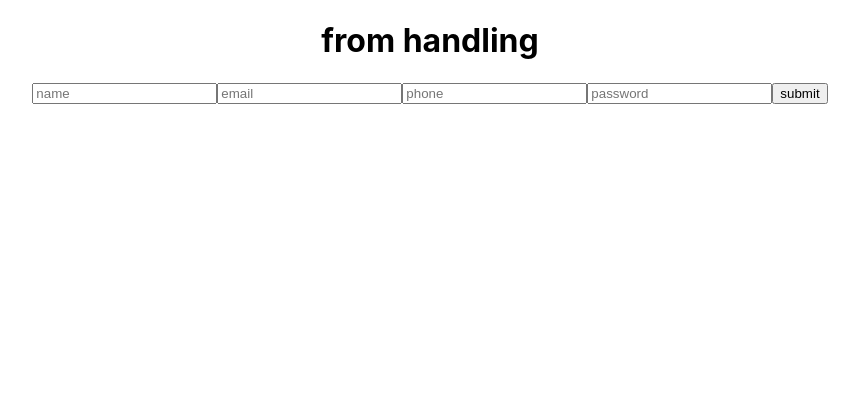
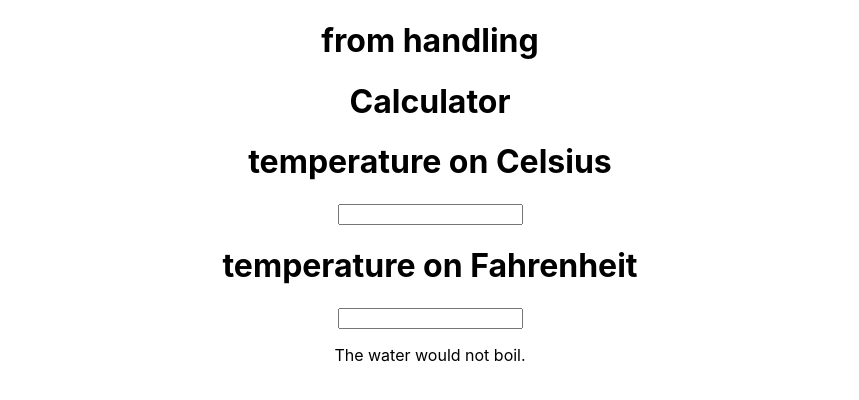
Before and after one commit to Tanvirkhan65/react-learning-all, a React (Vite) app: page / in a window 1280 px wide. Shown: the top 400 px of the page, without its empty margins (210-1069 px from the left). Built offline with nearby package versions, Linux system fonts and the light colour scheme.

Commit message:
lifting up pattern

```diff
--- a/src/App.jsx
+++ b/src/App.jsx
@@ -1,11 +1,12 @@
+import React from 'react';
 import './App.css';
-import From from './From';
+import Calculator from './components/Calculator';
 
 const App = () => {
   return (
     <div className="App">
       <h1>from handling</h1>
-      <From />
+      <Calculator />
     </div>
   );
 };
--- a/src/From.jsx
+++ /dev/null
@@ -1,56 +0,0 @@
-import React, { Component } from 'react';
-
-export default class From extends Component {
-    state = {
-        name: '',
-        email: '',
-        phone: '',
-        password: ''
-    }
-    handleChange = (e) => {
-        e.preventDefault();
-        this.setState({
-            [e.target.name]: e.target.value
-        })
-    }
-    handleSubmit = (e) => {
-        const {name,email,phone,password} = this.state;
-        alert(`${name} and ${email} and ${phone} and ${password}`)
-    }
-  render() {
-    return (
-		<div>
-			<form onSubmit={this.handleSubmit}>
-				<input
-					onChange={this.handleChange}
-					type="text"
-					name="name"
-					placeholder="name"
-				/>
-				<input
-					onChange={this.handleChange}
-					type="text"
-					name="email"
-					placeholder="email"
-				/>
-				<input
-					onChange={this.handleChange}
-					type="text"
-					name="phone"
-					placeholder="phone"
-				/>
-				<input
-					onChange={this.handleChange}
-					type="password"
-					name="password"
-					placeholder="password"
-				/>
-				<input
-					type="submit"
-					value="submit"
-				/>
-			</form>
-		</div>
-	);
-  }
-}
--- /dev/null
+++ b/src/components/BoilingVerdict.jsx
@@ -0,0 +1,20 @@
+import React from 'react';
+
+const BoilingVerdict = ({ temperature }) => {
+  if (temperature > 100) {
+    return (
+      <p>
+        The water would boil.
+        {temperature }
+      </p>
+    );
+  }
+  return (
+    <p>
+      The water would not boil.
+      {temperature }
+    </p>
+  );
+};
+
+export default BoilingVerdict;
--- /dev/null
+++ b/src/components/Calculator.jsx
@@ -0,0 +1,44 @@
+import React, { Component } from 'react';
+import BoilingVerdict from './BoilingVerdict';
+import { Convert, onCelsius, onFahrenheit } from './tempCalculator';
+import TemperatureInput from './TemperatureInput';
+export default class Calculator extends Component {
+  constructor(props) {
+    super(props);
+
+    this.state = {
+      temperature: '',
+      scale: 'c',
+    };
+  }
+     handleTemperatureChange = (e,scale) => {
+    this.setState({ temperature: e.target.value,scale:scale });
+  }
+
+    render() {
+        const { temperature, scale } = this.state;
+        let celsius,fahrenheit;
+        if (scale === 'c') {
+            fahrenheit = Convert(temperature,onFahrenheit);
+        } else {
+            fahrenheit=temperature;
+        }
+        if(scale === 'f'){
+            celsius = Convert(temperature, onCelsius);
+        } else {
+            celsius=temperature;
+        }
+
+
+
+    return (
+        <div>
+            <h1>Calculator</h1>
+            <TemperatureInput scale="c" temperature={celsius}
+                handleTemperatureChange={this.handleTemperatureChange} />
+            <TemperatureInput scale="f" temperature={ fahrenheit} handleTemperatureChange={this. handleTemperatureChange} />
+            <BoilingVerdict temperature={celsius} />
+        </div>
+    );
+  }
+}
--- /dev/null
+++ b/src/components/TemperatureInput.jsx
@@ -0,0 +1,20 @@
+import React from 'react';
+
+const scaleName = {
+  c: 'Celsius',
+  f: 'Fahrenheit',
+};
+const TemperatureInput = ({ scale, temperature, handleTemperatureChange }) => {
+  return (
+    <div>
+      <h1>
+        temperature on
+        {' '}
+        {scaleName[scale] }
+      </h1>
+      <input value={temperature} type="text" onChange={(e) => { return handleTemperatureChange(e, scale); }} />
+    </div>
+  );
+};
+
+export default TemperatureInput;
--- /dev/null
+++ b/src/components/tempCalculator.jsx
@@ -0,0 +1,15 @@
+export const onCelsius = (temperature) => {
+  return ((temperature - 32) * 5) / 9;
+};
+export const onFahrenheit = (temperature) => {
+  return (temperature * 9) / 5 + 32;
+};
+export const Convert = (temperature, convertTo) => {
+  const value = parseFloat(temperature);
+  if (Number.isNaN(value)) {
+    return '';
+  }
+  const output = convertTo(value);
+  const rounded = Math.round(output * 1000) / 1000;
+  return rounded.toString();
+};
```
